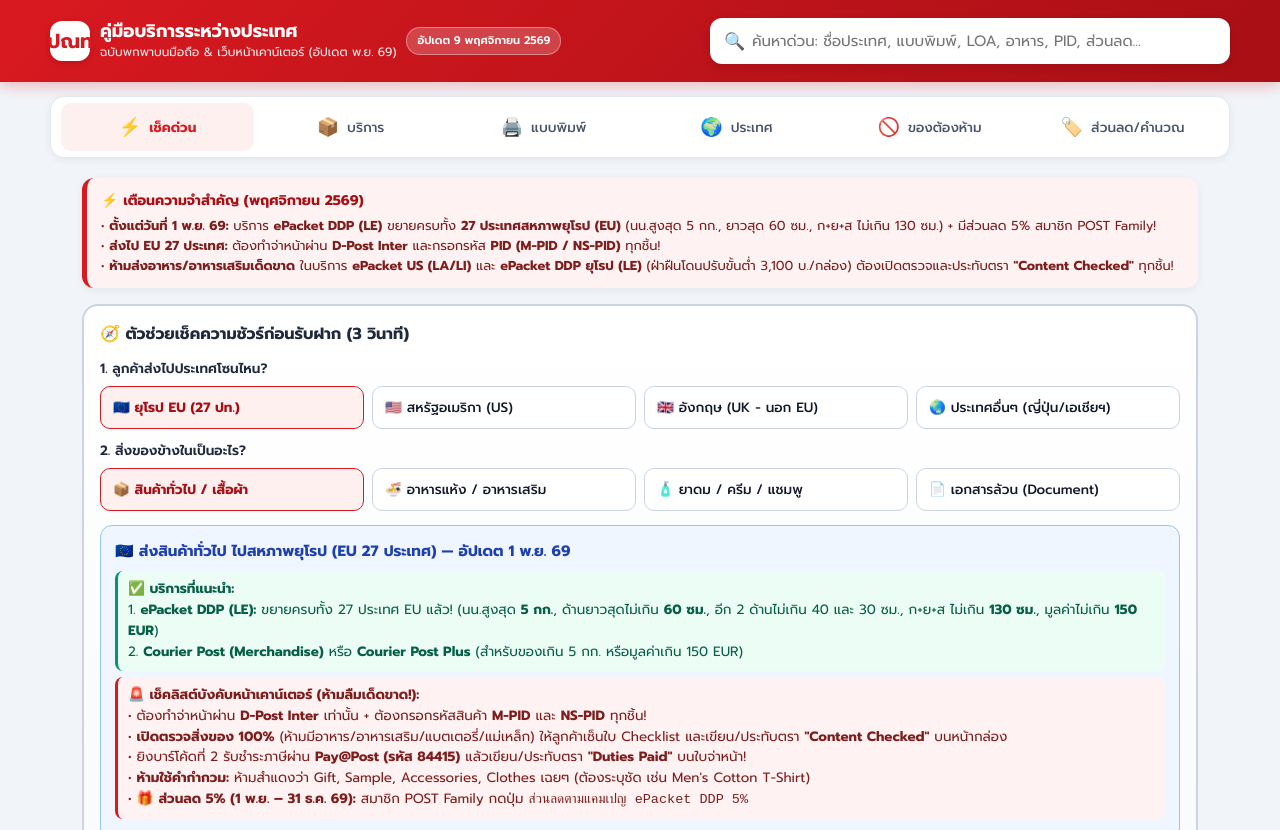
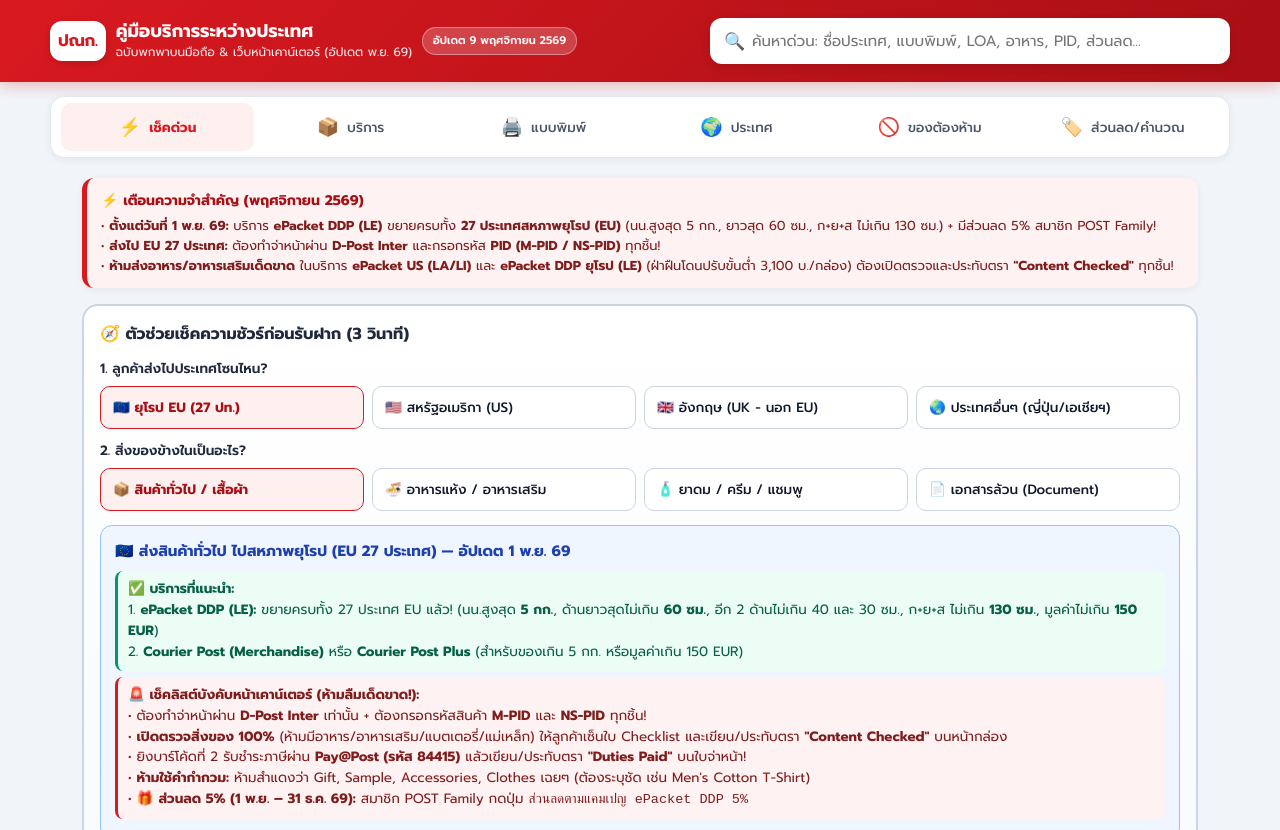
Before and after one commit to DreamerAEKer/thp-inter-guide, a plain HTML site: page THP-Inter-Mobile-AllInOne.html in a window 1280 px wide. Shown: the top 830 px of the page. Drawn offline with Linux system fonts and the light colour scheme.

Commit message:
Change header brand icon to ปณก.

```diff
--- a/THP-Inter-Mobile-AllInOne.html
+++ b/THP-Inter-Mobile-AllInOne.html
@@ -71,8 +71,9 @@
     }
 
     .brand-icon {
-      width: 40px;
+      min-width: 48px;
       height: 40px;
+      padding: 0 8px;
       border-radius: 12px;
       background: #fff;
       color: var(--thp-red);
@@ -80,7 +81,8 @@
       align-items: center;
       justify-content: center;
       font-weight: 800;
-      font-size: 20px;
+      font-size: 16.5px;
+      letter-spacing: -0.3px;
       flex-shrink: 0;
       box-shadow: 0 2px 6px rgba(0,0,0,0.15);
     }
@@ -659,7 +661,7 @@
     <div class="header-inner">
       <div class="header-top">
         <div class="brand-title">
-          <div class="brand-icon">ปณท</div>
+          <div class="brand-icon">ปณก.</div>
           <div class="brand-text">
             <h1>คู่มือบริการระหว่างประเทศ</h1>
             <p>ฉบับพกพาบนมือถือ & เว็บหน้าเคาน์เตอร์ (อัปเดต พ.ย. 69)</p>
```
Also changed, not shown: index.html (+5 -3 lines).
